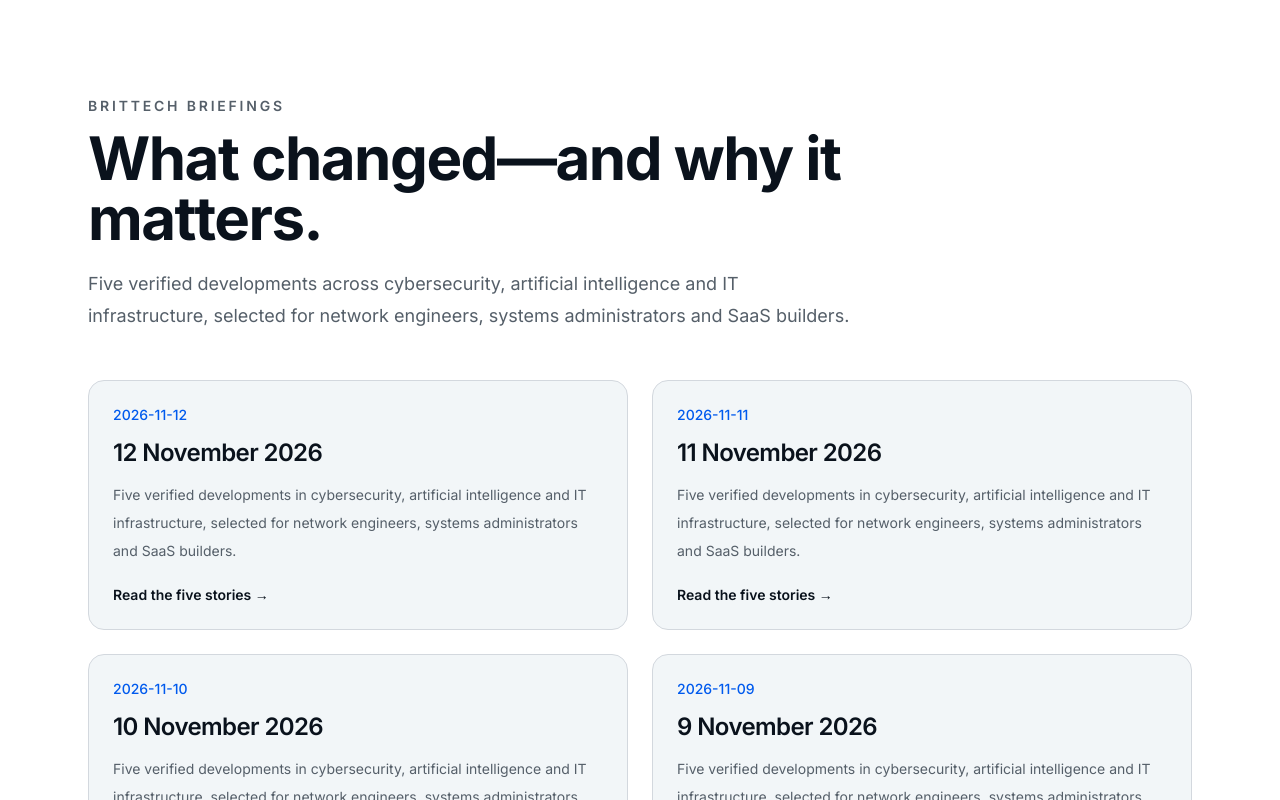
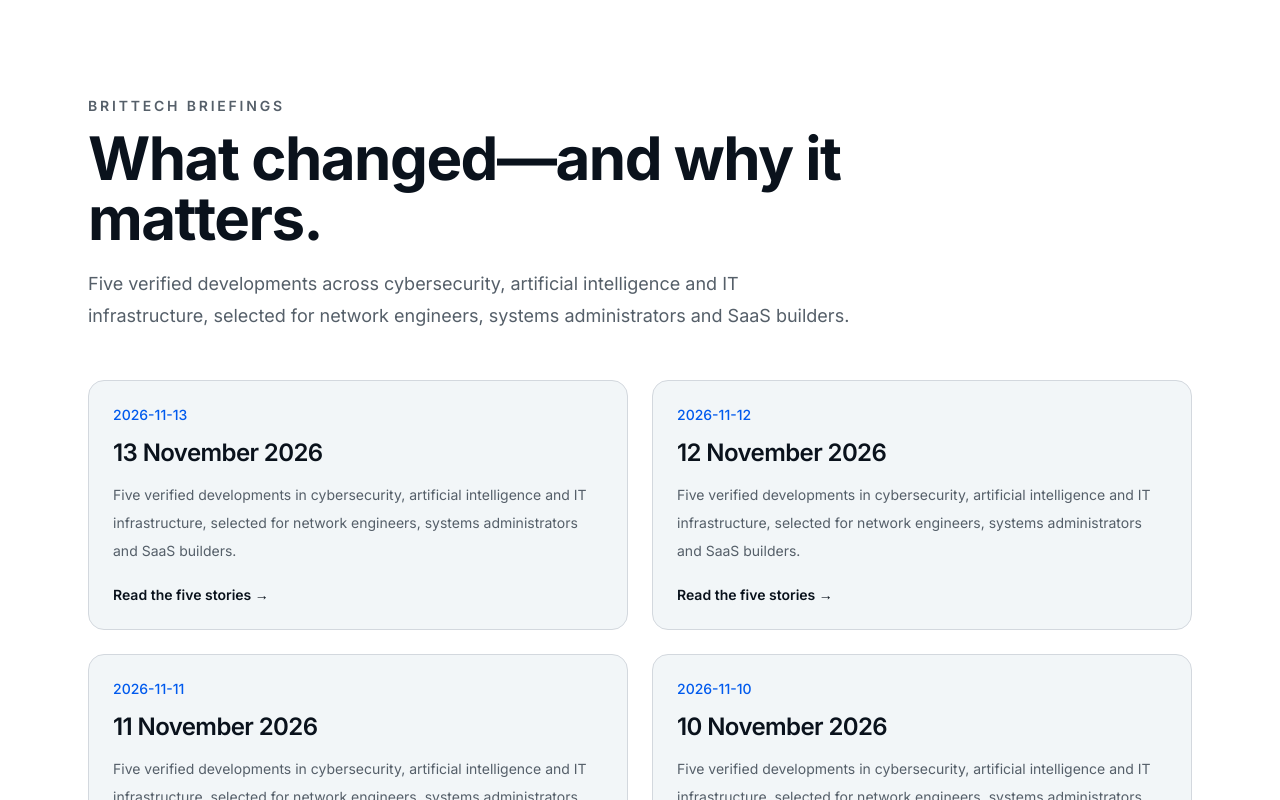
Before and after one commit to captin-p/www.brit-tech.uk-v2--My-Profile-, a Next.js app: page /briefings in a window 1280 px wide. Shown: the top 800 px of the page. Built offline with nearby package versions, Linux system fonts and the light colour scheme.

Commit message:
Add 13 November 2026 tech briefing

```diff
--- a/data/briefings.ts
+++ b/data/briefings.ts
@@ -21,6 +21,76 @@ export type TechBriefing = {
 
 export const briefings: TechBriefing[] = [
   {
+    date: "2026-11-13",
+    title: "Daily Tech Briefing — 13 November 2026",
+    description:
+      "Five verified developments in cybersecurity, artificial intelligence and IT infrastructure, selected for network engineers, systems administrators and SaaS builders.",
+    takeaway:
+      "Patch every customer-managed NetScaler appliance first, then verify Microsoft 365 recovery and keep an independent incident channel ready. For AI and database changes, benchmark on your own workloads and preserve provider-neutral interfaces before committing production traffic.",
+    stories: [
+      {
+        headline: "Every NetScaler deployment is exposed to a critical packet-processing flaw",
+        category: "Cybersecurity",
+        summary:
+          "Citrix disclosed 28 memory-safety flaws across NetScaler ADC and Gateway. CVE-2026-120868 is the broadest: a network-reachable memory overflow in core packet processing with a CVSS 9.3 score that affects every deployment, including default configurations, without authentication or a special feature being enabled. Citrix says it has not observed exploitation.",
+        whyItMatters:
+          "These appliances sit directly in authentication and application-delivery paths. Upgrade all customer-managed instances to a fixed release, prioritize internet-facing Gateway and AAA virtual servers, preserve off-box telemetry and do not mistake the absence of known exploitation for low exposure.",
+        image: "/images/briefings/2026-11-13/netscaler-packet-processing.svg",
+        imageAlt: "Illustration of malformed network packets being blocked before a NetScaler application delivery and access gateway.",
+        sourceLabel: "Citrix NetScaler security bulletin, 12 November 2026",
+        sourceUrl: "https://support.citrix.com/external/article/CTX697305",
+      },
+      {
+        headline: "Microsoft 365 outage exposes a shared health-check failure domain",
+        category: "IT Infrastructure",
+        summary:
+          "A widespread Microsoft incident disrupted Outlook, Teams, Copilot and other Microsoft 365 services from 12 November into Friday morning. Microsoft attributed the disruption to elevated infrastructure load and servers failing automated health checks; early recovery measures did not immediately restore service.",
+        whyItMatters:
+          "A health system can become part of the outage it is meant to contain. Keep status and incident communications outside the affected tenant, test alternate email and collaboration channels, export essential admin contacts and ensure SaaS runbooks do not depend on the same identity or management plane that may be unavailable.",
+        image: "/images/briefings/2026-11-13/microsoft-365-health-checks.svg",
+        imageAlt: "Illustration of Microsoft 365 services isolated behind failing automated server health checks and an independent incident channel.",
+        sourceLabel: "Associated Press report, 13 November 2026",
+        sourceUrl: "https://apnews.com/article/6376045281feb430c0b923e3a4b251c2",
+      },
+      {
+        headline: "Google makes Gemini 4 Hydrogen generally available for enterprise agents",
+        category: "Artificial Intelligence",
+        summary:
+          "Google Cloud made Gemini 4 Hydrogen generally available in its Enterprise Agent Platform as a short-term release. The model targets coding, multimodal analysis and tool use, with a unified 1,048,576-token limit across input and output; Google also warns that the release may receive as little as 45 days' retirement notice.",
+        whyItMatters:
+          "The capability is useful, but the short lifecycle is an operational constraint. Put model identifiers behind configuration, build regression tests for tool calls and long-context tasks, monitor token budgets and maintain a tested fallback so a forced migration does not become a SaaS outage.",
+        image: "/images/briefings/2026-11-13/gemini-hydrogen-lifecycle.svg",
+        imageAlt: "Illustration of a large-context AI model passing through testing, deployment and short-notice migration stages.",
+        sourceLabel: "Google Cloud release notes, 12 November 2026",
+        sourceUrl: "https://docs.cloud.google.com/gemini-enterprise-agent-platform/release-notes",
+      },
+      {
+        headline: "US task force advances reporting rules for AI-powered cyber incidents",
+        category: "Artificial Intelligence",
+        summary:
+          "The US AI task force discussed national standards for developers to report AI safety incidents and share cybersecurity information. It also considered protections that would encourage banking, energy, emergency-services and other critical-infrastructure operators to disclose AI-powered attacks and vulnerabilities without added legal exposure.",
+        whyItMatters:
+          "Agent failures and AI-assisted intrusions need a defined reporting path before an incident occurs. Record tool calls and authorization decisions, set thresholds for disabling autonomous actions, preserve evidence outside the agent platform and identify regulators, customers and sector partners who must be notified.",
+        image: "/images/briefings/2026-11-13/ai-cyber-incident-reporting.svg",
+        imageAlt: "Illustration of an AI cyber incident moving through evidence preservation, critical-infrastructure reporting and coordinated response.",
+        sourceLabel: "Reuters report, 13 November 2026",
+        sourceUrl: "https://www.reuters.com/world/us/trumps-ai-task-force-met-thursday-discussed-ai-powered-cyberattacks-2026-11-13/",
+      },
+      {
+        headline: "AWS brings Graviton5 memory-optimized instances to managed databases",
+        category: "IT Infrastructure",
+        summary:
+          "AWS made R9g instances generally available for Aurora PostgreSQL and MySQL, plus RDS PostgreSQL, MySQL and MariaDB. AWS claims up to 30% higher performance and 22% better on-demand price-performance than equivalent Graviton4 instances; the largest size provides 192 vCPUs, 100 Gbps networking and 72 Gbps of EBS bandwidth in four initial regions.",
+        whyItMatters:
+          "This can improve SaaS database economics, but vendor maxima are not a capacity plan. Benchmark representative queries, failover, backup and restore, connection scaling and storage throughput; confirm extension and engine-version support, then roll out with a reversible instance-class change.",
+        image: "/images/briefings/2026-11-13/graviton5-r9g-databases.svg",
+        imageAlt: "Illustration of managed relational databases using Graviton5 compute with measured network and storage throughput.",
+        sourceLabel: "AWS What's New, 12 November 2026",
+        sourceUrl: "https://aws.amazon.com/about-aws/whats-new/2026/11/amazon-aurora-rds-postgresql-mysql-mariadb-r9g-instances/",
+      },
+    ],
+  },
+  {
     date: "2026-11-12",
     title: "Daily Tech Briefing — 12 November 2026",
     description:
```
